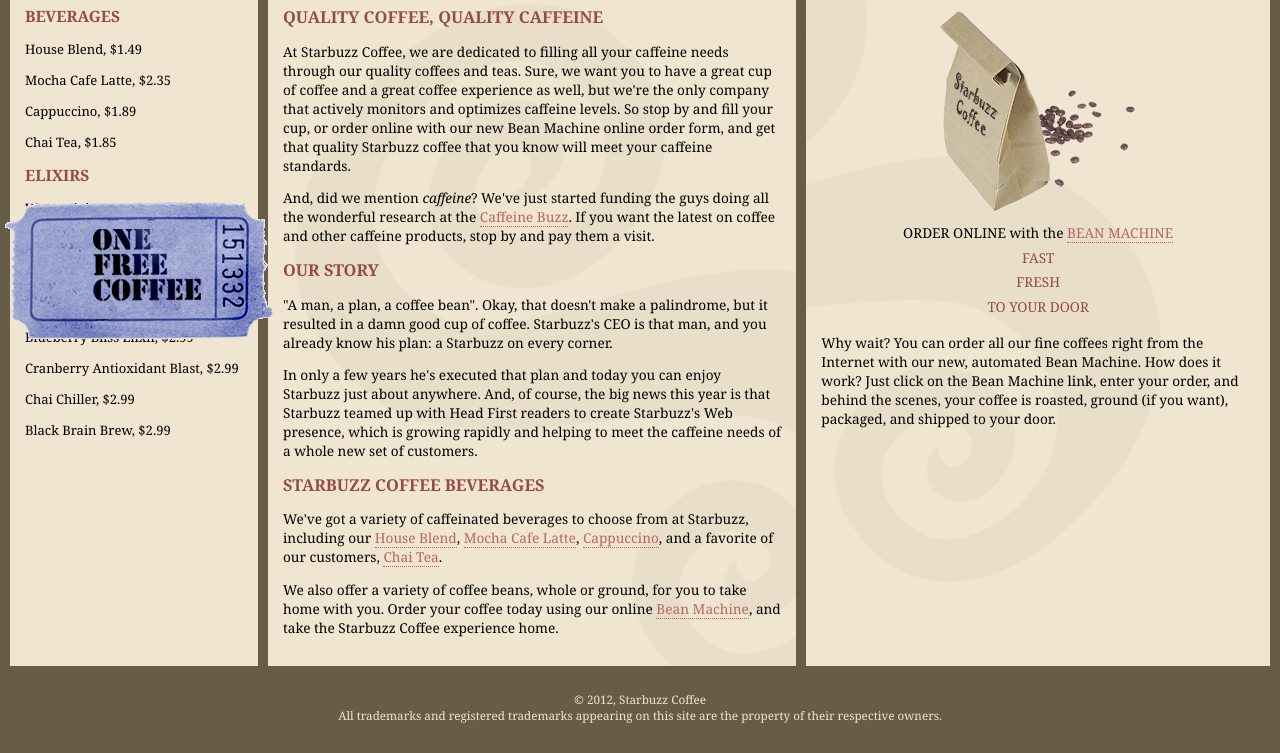
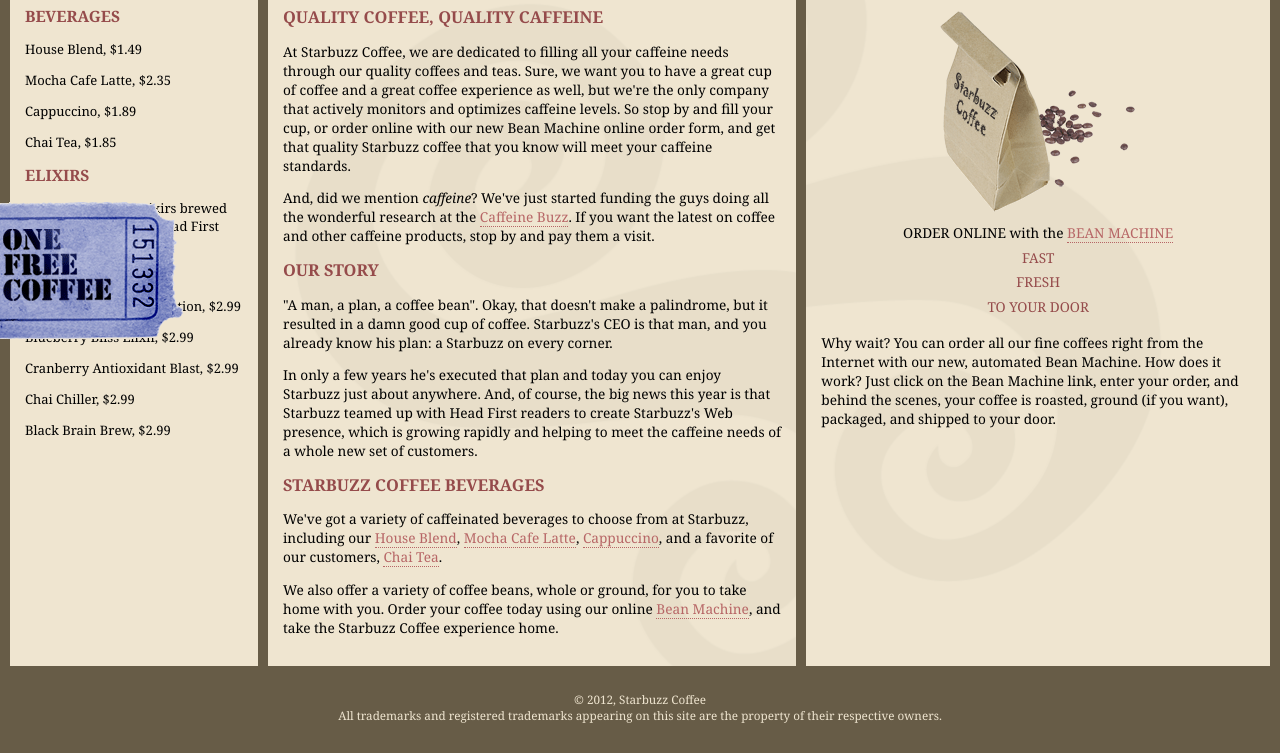
Before and after one commit to zll1005/starbuzz, a plain HTML site: page index.html in a window 1280 px wide. Shown: the part 153-906 px from the top of the page. Drawn offline with Linux system fonts and the light colour scheme.

Commit message:
添加优惠卷.css

```diff
--- a/starbuzz.css
+++ b/starbuzz.css
@@ -91,7 +91,7 @@
 .coupon {
   position:       fixed;
   top:            350px;
-  left:           0px;
+  left:           -90px;
 }
 .coupon a,img {
   border:         none ;
```
